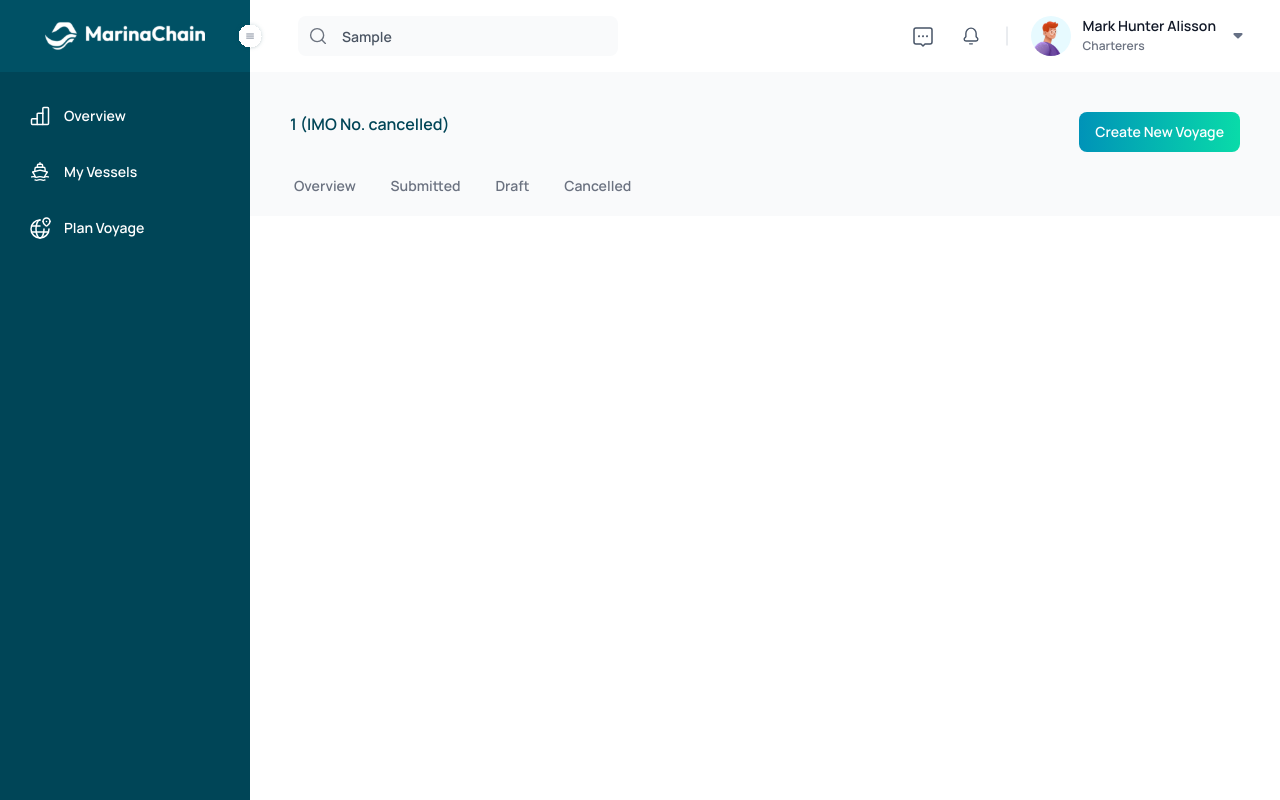
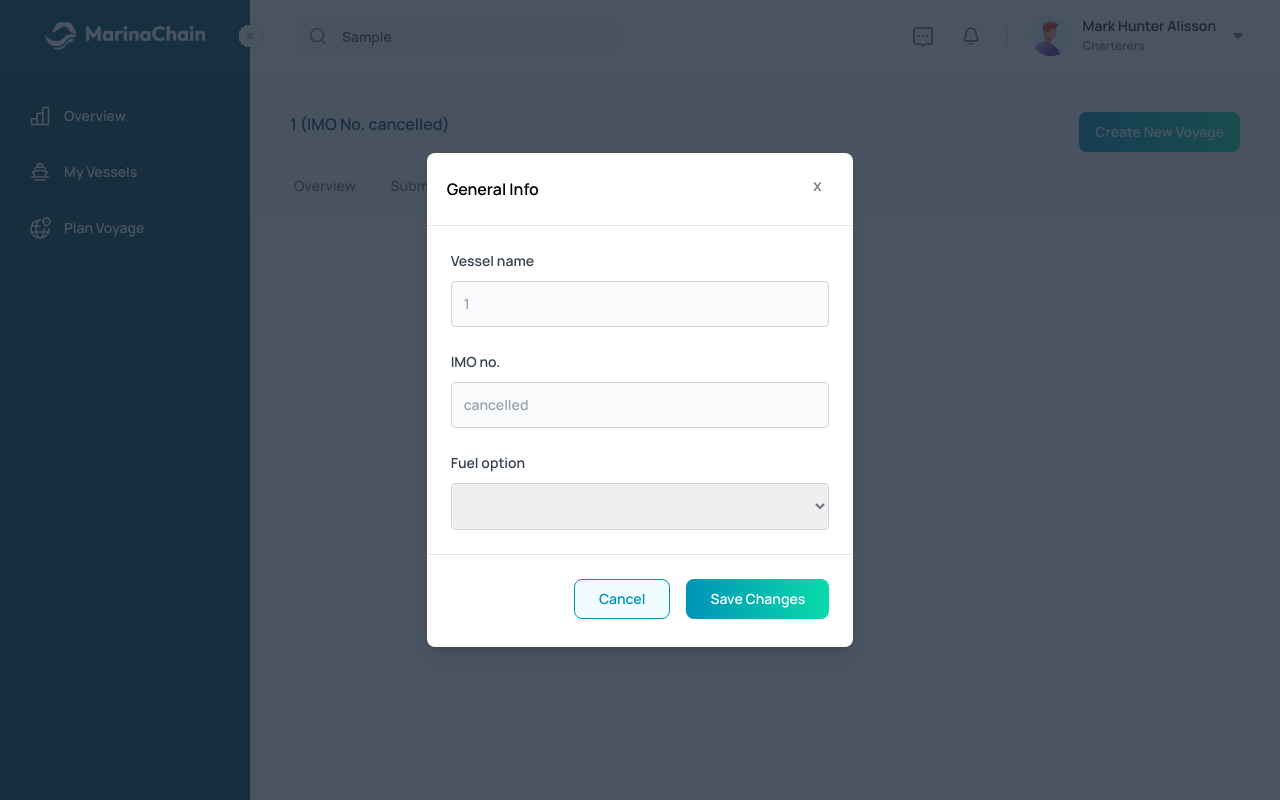
Before and after one commit to jonathanjie/mrn-frontend, a Vue app: page /vessels/1/cancelled in a window 1280 px wide. Both pictures are taken after typing "Sample" into the empty fields and a click on the button "Create New Voyage". Built offline with nearby package versions, Linux system fonts and the light colour scheme.

Commit message:
Add AddVoyageModal features

```diff
--- /dev/null
+++ b/src/components/AddVoyageModal.vue
@@ -0,0 +1,82 @@
+<template>
+    <div>
+      <div v-if="showModal" class="bg-slate-400 overflow-x-hidden overflow-y-auto fixed inset-0 z-50 justify-center items-center flex">
+        <div class="relative my-6 mx-auto w-2/6">
+          <!--content-->
+          <div class="border-0 rounded-lg shadow-lg relative flex flex-col w-full bg-white">
+            <!--header-->
+            <div class="flex items-center justify-between p-5 border-b border-solid border-slate-200 rounded-t">
+              <h3 class="text-3xl font-semibold">
+                General Info
+              </h3>
+              <button class="p-1 ml-auto bg-transparent border-0 text-black opacity-50 float-right text-3xl leading-none font-semibold" v-on:click="toggleModal()">
+                <span class="h-6 w-6 text-3xl block">
+                  x
+                </span>
+              </button>
+            </div>
+            <!--body-->
+            <div class="relative p-6 space-y-6 flex-auto w-full text-sm">
+                <div>
+                    <p class="leading-relaxed mb-2 text-gray-700">Vessel name</p>
+                    <input class="w-full bg-gray-50 px-3 py-3 rounded border border-gray-300 text-gray-500" :disabled="disabled" v-model="message" :placeholder="vesselname">
+                </div>
+                <div>
+                    <p class="leading-relaxed mb-2 text-gray-700">IMO no.</p>
+                    <input class="w-full bg-gray-50 px-3 py-3 rounded border border-gray-300 text-gray-500" :disabled="disabled" v-model="message" :placeholder="imo"/>
+                </div>
+                <div>
+                    <p class="leading-relaxed mb-2 text-gray-700">Fuel option</p>
+                    <select class="w-full bg-gray-0 px-3 py-3 rounded border border-gray-300 text-gray-500" v-model="selected">
+                        <option disabled value="">Please select one</option>
+                        <option>A</option>
+                        <option>B</option>
+                        <option>C</option>
+                    </select>
+                    <!-- TODO: may implement external library for select for aesthetic improvement -->
+                </div>
+            </div>
+            <!--footer-->
+            <div class="flex items-center justify-end p-6 border-t border-solid border-slate-200 rounded-b space-x-3">
+              <CustomButton class="px-6 py-3 text-sm  mr-1 mb-1" type="button" v-on:click="toggleModal()">
+                <template v-slot:content>Cancel</template>
+              </CustomButton>
+              <GradientButton class="px-6 py-2 text-sm mr-1 mb-1" type="button" v-on:click="toggleModal()">
+                <!-- TODO: need alternate function for saving changes to backend -->
+                <template v-slot:content>Save Changes</template>
+              </GradientButton>
+            </div>
+          </div>
+        </div>
+      </div>
+      <div v-if="showModal" class="opacity-80 fixed inset-0 z-40 bg-filtergray"></div>
+    </div>
+</template>
+
+<script>
+import GradientButton from './/GradientButton.vue'
+import CustomButton from './/CustomButton.vue'
+
+export default {
+    name: "large-modal",
+    props: [
+        'vesselname',
+        'imo'
+    ],
+    data() {
+      return {
+        showModal: false,
+        disabled: true // TODO: this value needs to be triggered by backend logic
+      }
+    },
+    methods: {
+      toggleModal: function(){
+        this.showModal = !this.showModal;
+      }
+    },
+    components: {
+        GradientButton,
+        CustomButton,
+    },
+  }
+  </script>
--- a/src/views/VesselView/VesselView.vue
+++ b/src/views/VesselView/VesselView.vue
@@ -10,23 +10,25 @@
                 <router-link to="cancelled" class="pb-5 hover:text-lightblue hover:border-b-2 hover:border-lightblue focus:border-b-2 focus:border-lightblue focus:text-lightblue"> Cancelled </router-link>
             </div>
         </div>
-        <GradientButton class="m-10">
-            <template v-slot:icon>
-            </template>
+        <GradientButton class="m-10" type="button" v-on:click="$refs.modal.toggleModal()">
             <template v-slot:content>Create New Voyage</template>
         </GradientButton>
     </div>
+    <AddVoyageModal ref="modal" v-bind:vesselname="this.$route.params.vesselname" v-bind:imo="this.$route.params.imo"></AddVoyageModal>
     <router-view></router-view>
-
 </template>
 
 <script>
 import GradientButton from '../../components/GradientButton.vue'
+import AddVoyageModal from '../../components/AddVoyageModal.vue'
+
+console.log(AddVoyageModal.showModal);
 
 export default {
     name: 'VesselView',
     components: {
-        GradientButton
+        GradientButton,
+        AddVoyageModal,
     },
 };
 </script>
```
